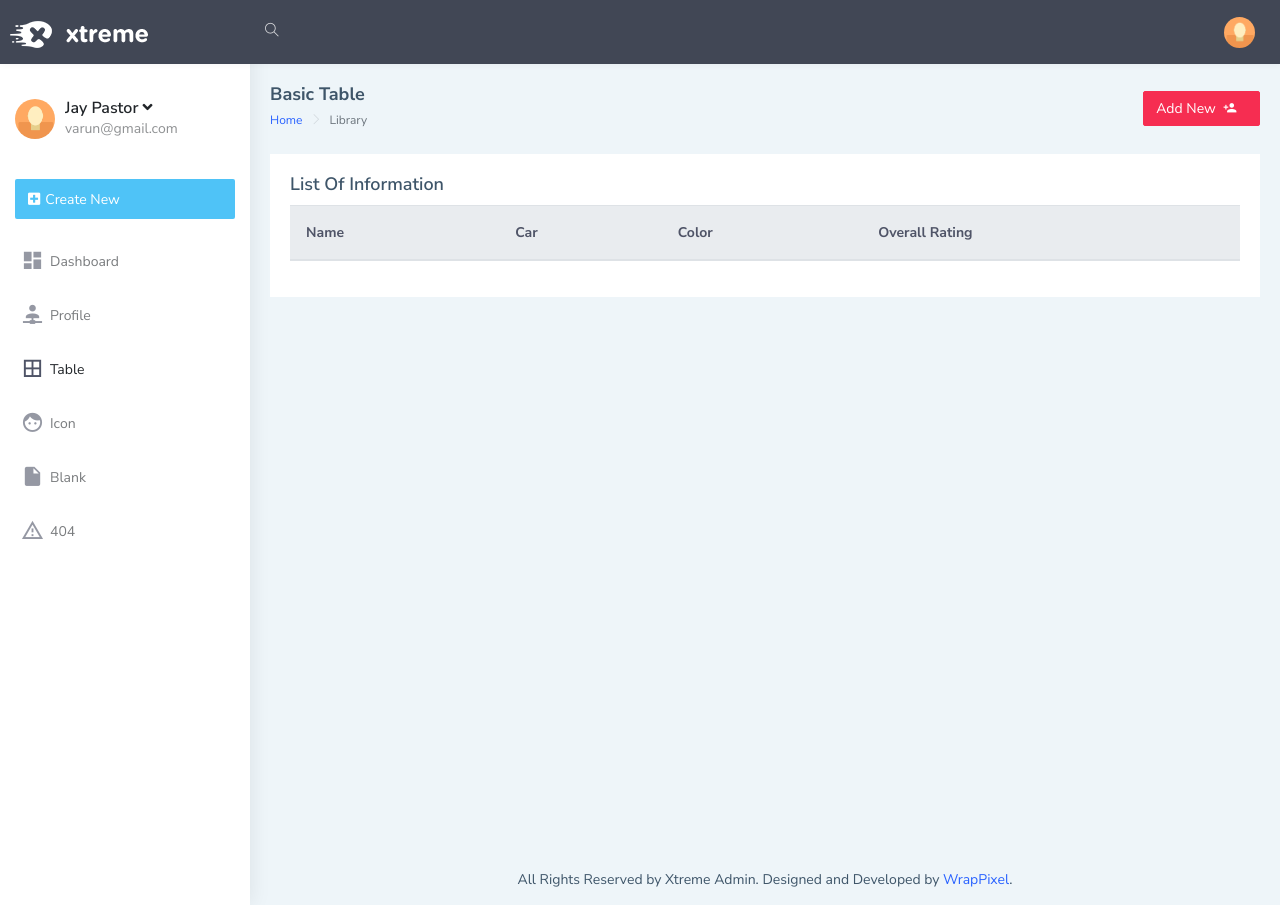
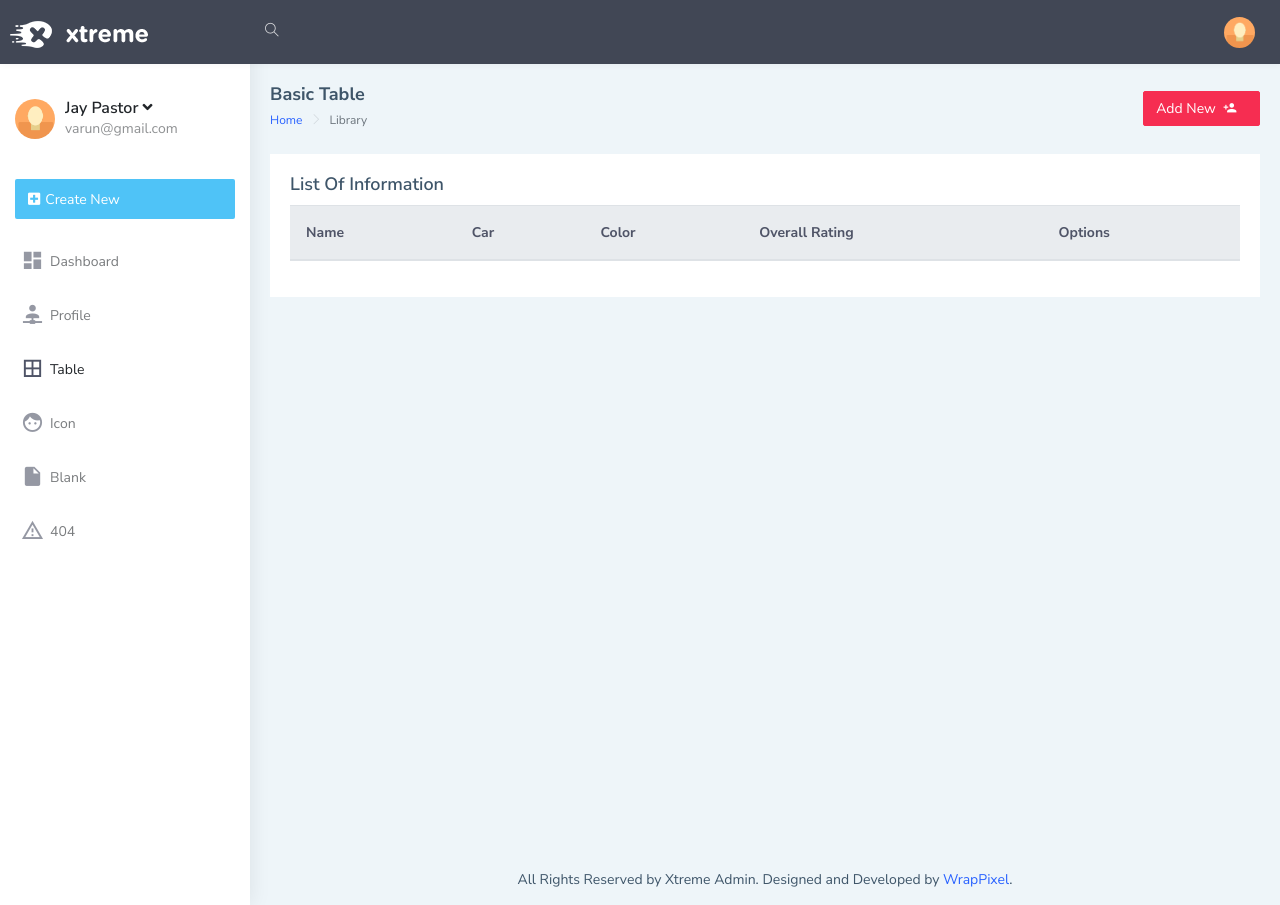
Before and after one commit to ninjapawikan/kamote.ph, a Jekyll site: the page built from xterme-admin/table-basic.html, in a window 1280 px wide. Built offline with Jekyll 4.4.1, drawn with Linux system fonts in a browser that asks for light colours; comment, search, counter and statistics services are not loaded.

Commit message:
updated kamote

```diff
--- a/xterme-admin/dist/js/selectuserinfo.js
+++ b/xterme-admin/dist/js/selectuserinfo.js
@@ -3,15 +3,29 @@
     var db = firebase.firestore(); // database
     db.collection("users").onSnapshot(snapshot => {
         snapshot.docChanges().forEach((changed) => {
+
+            console.log(changed);
+
             if (changed.type == 'added') {
-
+               var id = changed.doc.id;
                 var data = changed.doc.data();
                 $('#userlist').prepend(`<tr>
                 <th scope="row">${data.name}</th>
                 <td>${data.car}</td>
                 <td>${data.color}</td>
                 <td>${data.overall_rating}</td>
+                <td><button data-toggle="modal" data-target="#updateinfo" class="btn btn-info" id="updateinfodata">Update Info</button> | <button data-toggle="modal" data-target="#deleteinfo" class="btn btn-danger" id="deleteinfodata">Delete Info</button></td>
             </tr>`);
+
+           // update modal set value
+            $('#updateinfodata').click(function() {
+                $('input#updatename').val(data.name);
+                $('input#updatecar').val(data.car);
+                $('input#updatecolor').val(data.color);
+                $('input#updateoverallrating').val(data.overall_rating);
+                $('input#docid').val(id);
+              });
+              //end update
             }
             // else if( changed.type == 'removed' ){
             //     var idToDelete = changed.doc.id;
@@ -20,4 +34,26 @@
 
         });
     });
+
+    $('#updateuser').click(function(){
+
+        var name = $('input#updatename').val();
+        var car = $('input#updatecar').val();
+        var color = $('input#updatecolor').val();
+        var rating = $('input#updateoverallrating').val();
+        var docid = $('input#docid').val();
+
+        db.collection('users').doc(docid).update({
+            color:color,
+            name:name,
+            car:car,
+            overall_rating:rating
+        })
+        .then(function (docRef) {
+           // console.log("Document written with ID: ", docRef);
+            location.reload();
+        })
+    });
+
+
 });
--- a/xterme-admin/table-basic.html
+++ b/xterme-admin/table-basic.html
@@ -20,10 +20,11 @@
         </div>
         <div class="col-7">
             <div class="text-right upgrade-btn">
+
                 <a href="#" class="btn btn-danger text-white" data-toggle="modal" data-target="#addnew">Add New &nbsp;<i
                         class="m-r-10 mdi mdi-account-plus"></i></a>
 
-
+                <!-- add new -->
                 <div class="modal fade" id="addnew" tabindex="-1" role="dialog" aria-labelledby="exampleModalLabel"
                     aria-hidden="true">
                     <div class="modal-dialog modal-lg" role="document">
@@ -76,6 +77,91 @@
                         </div>
                     </div>
                 </div>
+
+                <!-- update -->
+                <div class="modal fade" id="updateinfo" tabindex="-1" role="dialog" aria-labelledby="exampleModalLabel"
+                aria-hidden="true">
+                <div class="modal-dialog modal-lg" role="document">
+                    <div class="modal-content">
+                        <div class="modal-header">
+                            <h5 class="modal-title" id="exampleModalLabel">Update User Form</h5>
+                            <button type="button" class="close" data-dismiss="modal" aria-label="Close">
+                                <span aria-hidden="true">&times;</span>
+                            </button>
+                        </div>
+                        <div class="modal-body">
+                            <form>
+                                <div class="row">
+                                    <div class="col-md-6">
+                                        <div class="form-group">
+                                            <label for="name" style="width:100%;text-align: left;">Name:</label>
+                                            <input type="text" class="form-control" id="updatename">
+                                            <input type="text" class="form-control" id="docid">
+                                        </div>
+                                    </div>
+                                    <div class="col-md-6">
+                                        <div class="form-group">
+                                            <label for="car" style="width:100%;text-align: left;">Car:</label>
+                                            <input type="text" class="form-control" id="updatecar">
+                                        </div>
+                                    </div>
+                                </div>
+                                <div class="row">
+                                        <div class="col-md-6">
+                                            <div class="form-group">
+                                                <label for="color" style="width:100%;text-align: left;">Color:</label>
+                                                <input type="text" class="form-control" id="updatecolor">
+                                            </div>
+                                        </div>
+                                        <div class="col-md-6">
+                                            <div class="form-group">
+                                                <label for="overall_rating" style="width:100%;text-align: left;">Overall Rating:</label>
+                                                <input type="text" class="form-control" id="updateoverallrating">
+                                            </div>
+                                        </div>
+                                    </div>
+                                <div class="form-group">
+                                    <label for="profilepic" style="width:100%;text-align: left;">Profile Picture:</label>
+                                    <input type="file" class="profilepic" id="updateprofilepic"/>
+                                </div>
+                            </form>
+                        </div>
+                        <div class="modal-footer">
+                            <button type="button" class="btn btn-primary" id="updateuser" data-dismiss="modal">Update</button>
+                        </div>
+                    </div>
+                </div>
+                </div>
+
+                <!-- delete -->
+                <div class="modal fade" id="deleteinfo" tabindex="-1" role="dialog" aria-labelledby="exampleModalLabel"
+                aria-hidden="true">
+                <div class="modal-dialog modal-md" role="document">
+                    <div class="modal-content">
+                        <div class="modal-header">
+                            <h5 class="modal-title" id="exampleModalLabel">Delete User Info</h5>
+                            <button type="button" class="close" data-dismiss="modal" aria-label="Close">
+                                <span aria-hidden="true">&times;</span>
+                            </button>
+                        </div>
+                        <div class="modal-body">
+                            <form>
+                                <div class="row">
+                                    <div class="col-md-12">
+                                        <div class="form-group">
+                                            <h2 style="text-align: left">Are Your Want To Delete?</h2>
+                                        </div>
+                                    </div>
+                                </div>
+                            </form>
+                        </div>
+                        <div class="modal-footer">
+                            <button type="button" class="btn btn-primary" id="deleteuser" data-dismiss="modal">Yes</button>
+                            <button type="button" class="btn btn-primary" data-dismiss="modal">No</button>
+                        </div>
+                    </div>
+                </div>
+                </div>
             </div>
         </div>
     </div>
@@ -103,6 +189,7 @@
                                     <th scope="col">Car</th>
                                     <th scope="col">Color</th>
                                     <th scope="col">Overall Rating</th>
+                                    <th scope="col">Options</th>
                                 </tr>
                             </thead>
                             <tbody id="userlist">
```
